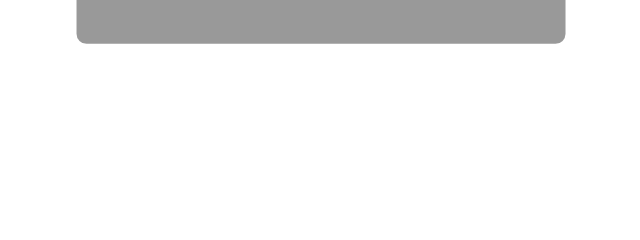
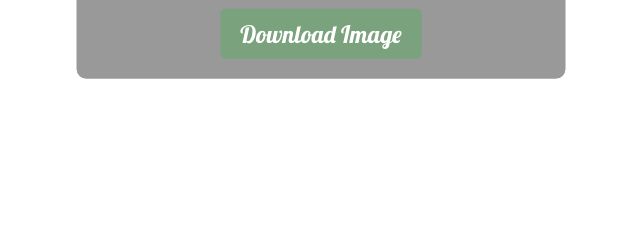
Before and after one commit to david-j-cox/microseasons-app, a Flask app: template templates/result.html in a window 1280 px wide. Shown: the part 156-396 px from the top of the page, without its empty margins (319-959 px from the left). Run offline with Flask 3, Linux system fonts and the light colour scheme; the template is opened without the code that fills it, so the values that code supplies are empty.

Commit message:
Add download image button

```diff
--- a/templates/result.html
+++ b/templates/result.html
@@ -33,6 +33,21 @@
             border-radius: 10px;
             font-size: 1.5em;
         }
+        .download-button {
+            display: inline-block;
+            margin-top: 20px;
+            padding: 10px 20px;
+            background-color: rgba(76, 175, 80, 0.4);
+            color: white;
+            text-decoration: none;
+            border-radius: 5px;
+            font-size: 1em;
+            transition: background-color 0.3s;
+        }
+
+        .download-button:hover {
+            background-color: rgba(109, 142, 195, 0.4);
+        }
     </style>
 </head>
 <body>
@@ -46,6 +61,7 @@
             <p>Average Precipitation: {{ avg_precipitation }} inches</p>
             <p>Average Wind Speed: {{ avg_wind_speed }} mph</p>
             <p>Average Wind Direction: {{ avg_wind_direction }}</p>
+            <a href="{{ image_url }}" download class="download-button">Download Image</a>
         </div>
     </div>
 </body>
```
Also changed, not shown: vercel.json (deleted), 1 other file.
